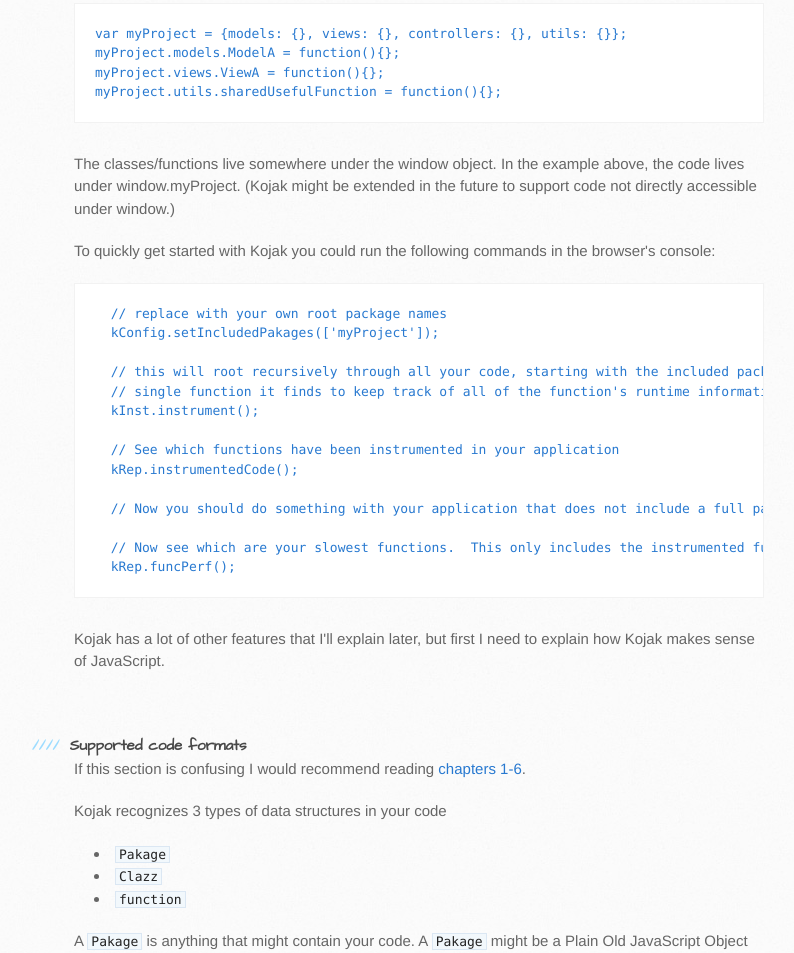
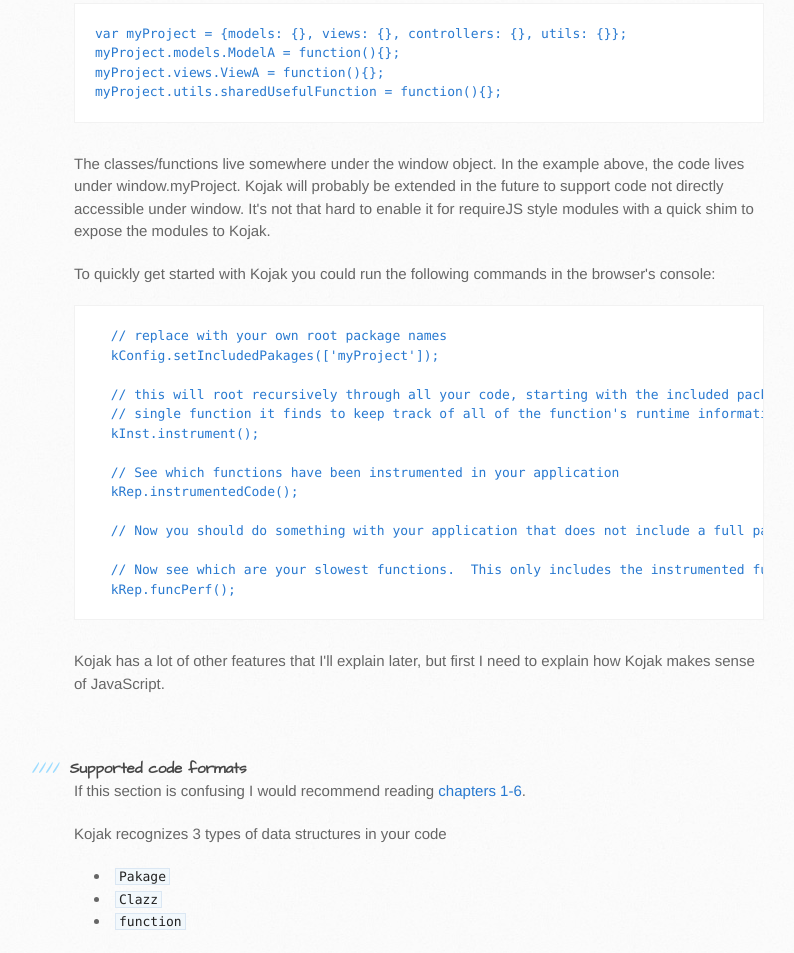
Before and after one commit to theironcook/Kojak, a plain HTML site: page index.html in a window 1280 px wide. Shown: the part 1229-2182 px from the top of the page, without its empty margins (96-890 px from the left). Drawn offline with Linux system fonts and the light colour scheme.

```diff
--- a/index.html
+++ b/index.html
@@ -72,7 +72,8 @@
 </code></pre>
 
 <p>The classes/functions live somewhere under the window object.  In the example above, the code lives under window.myProject.
-(Kojak might be extended in the future to support code not directly accessible under window.)</p>
+Kojak will probably be extended in the future to support code not directly accessible under window.
+It's not that hard to enable it for requireJS style modules with a quick shim to expose the modules to Kojak.</p>
 
 <p>To quickly get started with Kojak you could run the following commands in the browser's console:</p>
 
```
Also changed, not shown: params.json (+1 -1 lines).
